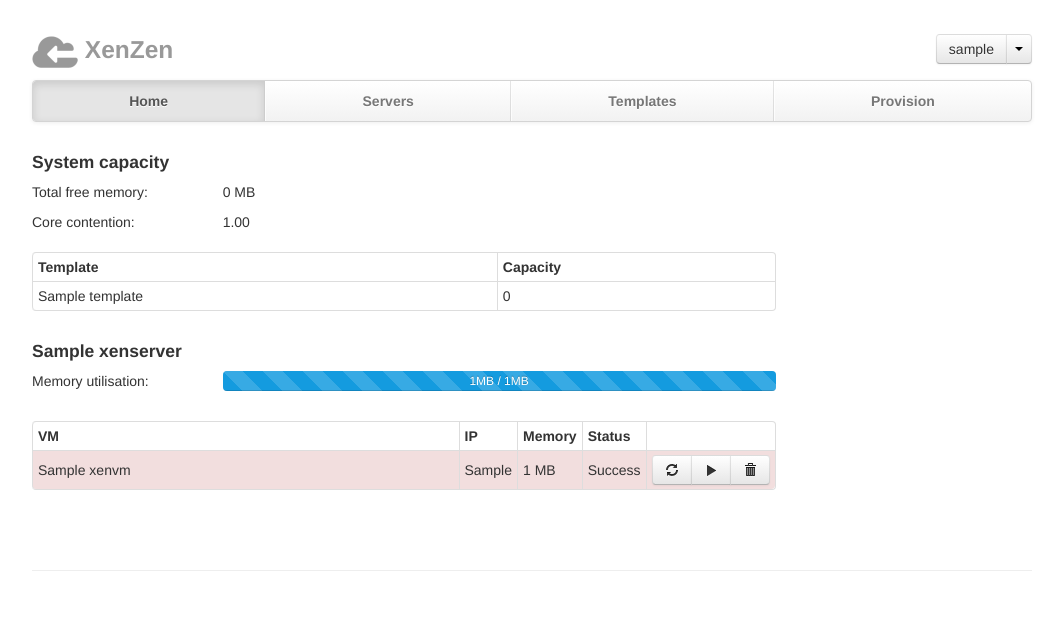
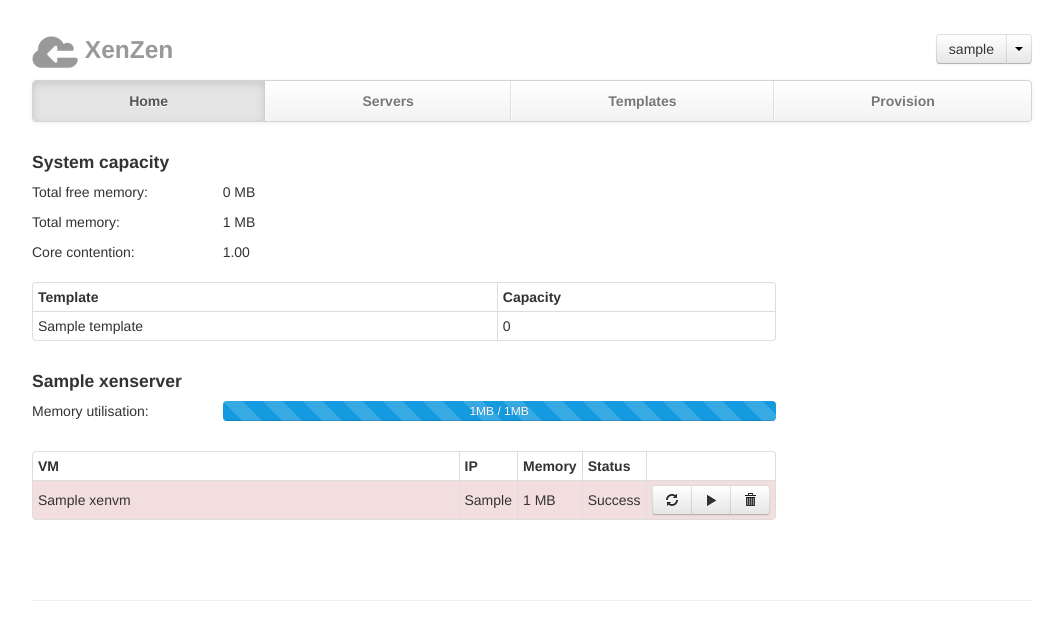
Before and after one commit to praekeltfoundation/xenzen, a Django app: page / in a window 1280 px wide. Shown: the top 640 px of the page, without its empty margins (108-1171 px from the left). Run offline with Django 3.2, Linux system fonts and the light colour scheme; a user stored in the database is signed in; tables that the repository leaves empty hold one stand-in row (values such as "Sample post"); some libraries are stand-ins or nearby versions.

Commit message:
Adding total memory

```diff
--- a/xenserver/templates/index.html
+++ b/xenserver/templates/index.html
@@ -6,6 +6,9 @@
 
             <div class="row-fluid">
                 <div class="span3">Total free memory:</div><div class="span9">{{ global.freemem }} MB</div>
+            </div>
+            <div class="row-fluid">
+                <div class="span3">Total memory:</div><div class="span9">{{ global.totalmem }} MB</div>
             </div>
 
             <div class="row-fluid">
--- a/xenserver/views.py
+++ b/xenserver/views.py
@@ -29,6 +29,7 @@ def index(request):
         slack[t] = 0
 
     global_free = 0
+    global_total = 0
     global_cores = 0
     global_vmcores = 0
 
@@ -49,6 +50,7 @@ def index(request):
         global_cores += xscores
         global_vmcores += vmcores
         global_free += mem_free
+        global_total += mem_total
 
         stacks.append({
             'hostname': server.hostname,
@@ -71,6 +73,7 @@ def index(request):
         'global': {
             'cores': global_cores,
             'freemem': '{:,}'.format(global_free),
+            'totalmem': '{:,}'.format(global_total),
             'vmcores': global_vmcores,
             'corecontend': '%0.2f' % (global_vmcores/float(global_cores))
         }
```
